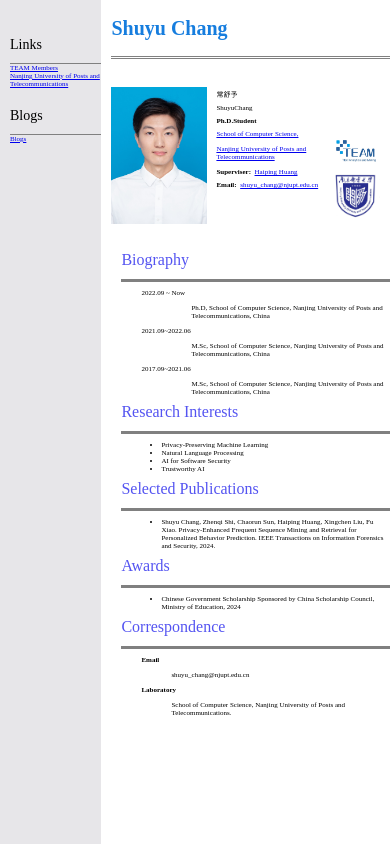
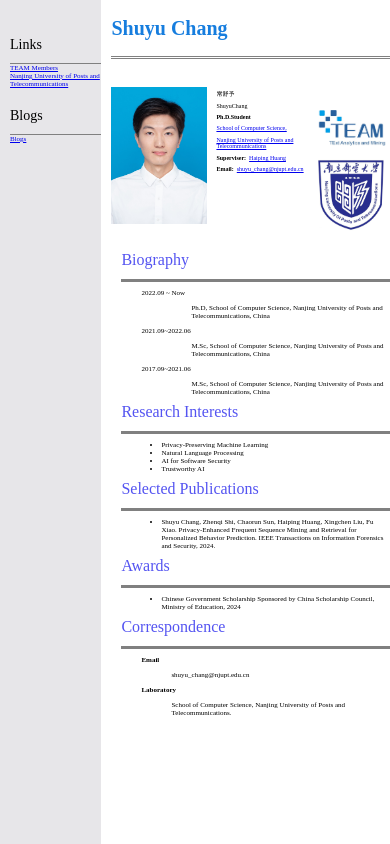
Before and after one commit to ruiwang-nujpt/-----, a plain HTML site: page students_html/csy.html in a window 390 px wide. Drawn offline with Linux system fonts and the light colour scheme.

Commit message:
Add files via upload

```diff
--- a/students_html/csy.html
+++ b/students_html/csy.html
@@ -234,7 +234,7 @@
         font-size: 1rem;
     }
     .school_log_img {
-        width: 3rem; /* 增大图片宽度 */
+        width: 5rem; /* 增大图片宽度 */
         height: auto; /* 保持宽高比 */
     }
     .school_log_img img {
@@ -254,7 +254,7 @@
     }
 
     #school_log img {
-        width: 8rem; /* 调整图片宽度 */
+        width: 10rem; /* 调整图片宽度 */
         height: auto; /* 保持宽高比 */
         margin-top: 0.5rem; /* 图片间距 */
     }
@@ -264,7 +264,7 @@
         flex-direction: row;
         align-items: flex-start;
         height: 12rem;
-        font-size: 7px;
+        font-size: 6px;
     }
 
     #left {
@@ -284,6 +284,7 @@
     #right {
         width: 26%;
         margin-left: 0rem; /* 增加与mid的间距 */
+        margin-top: -2rem;
     }
 }
 
```
